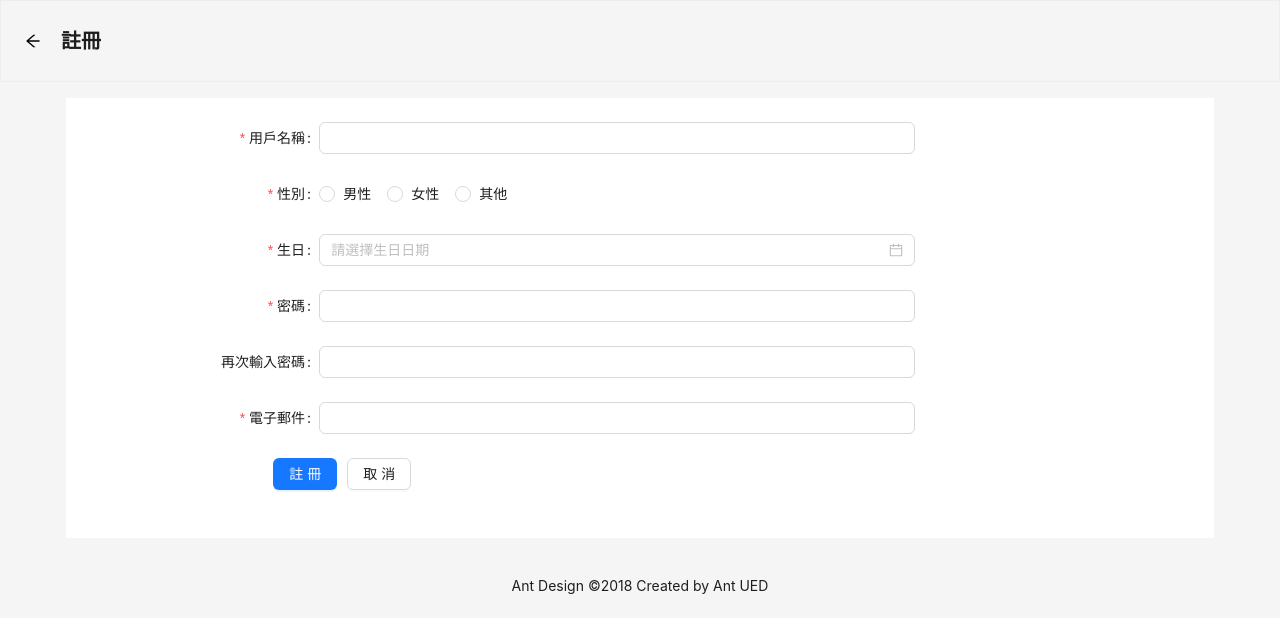
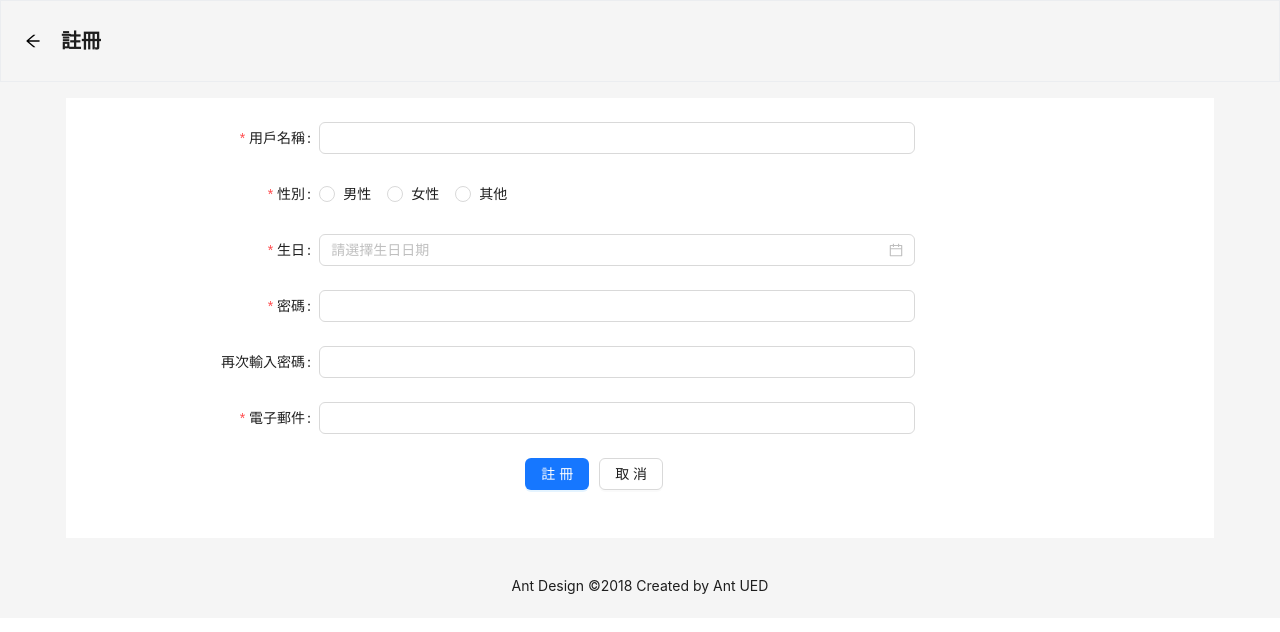
Before and after one commit to Medicine3301/View_Truth, a Vue app in the folder view_the_truth/: page /#/register in a window 1280 px wide. Shown: the top 632 px of the page. Built offline with nearby package versions, Linux system fonts and the light colour scheme.

Commit message:
更新測試
testest123

```diff
--- a/view_the_truth/src/components/Register.vue
+++ b/view_the_truth/src/components/Register.vue
@@ -29,7 +29,7 @@
                     <a-form-item ref="gmail" label="電子郵件" name="email">
                         <a-input v-model:value="formState.email" />
                     </a-form-item>
-                    <a-form-item :wrapper-col="{ span: 14, offset: 4 }">
+                    <a-form-item :wrapper-col="{ span: 14, offset: 4 }" style="text-align: center;">
                         <a-button type="primary" @click="onSubmit">註冊</a-button>
                         <a-button style="margin-left: 10px" @click="resetForm">取消</a-button>
                     </a-form-item>
```
